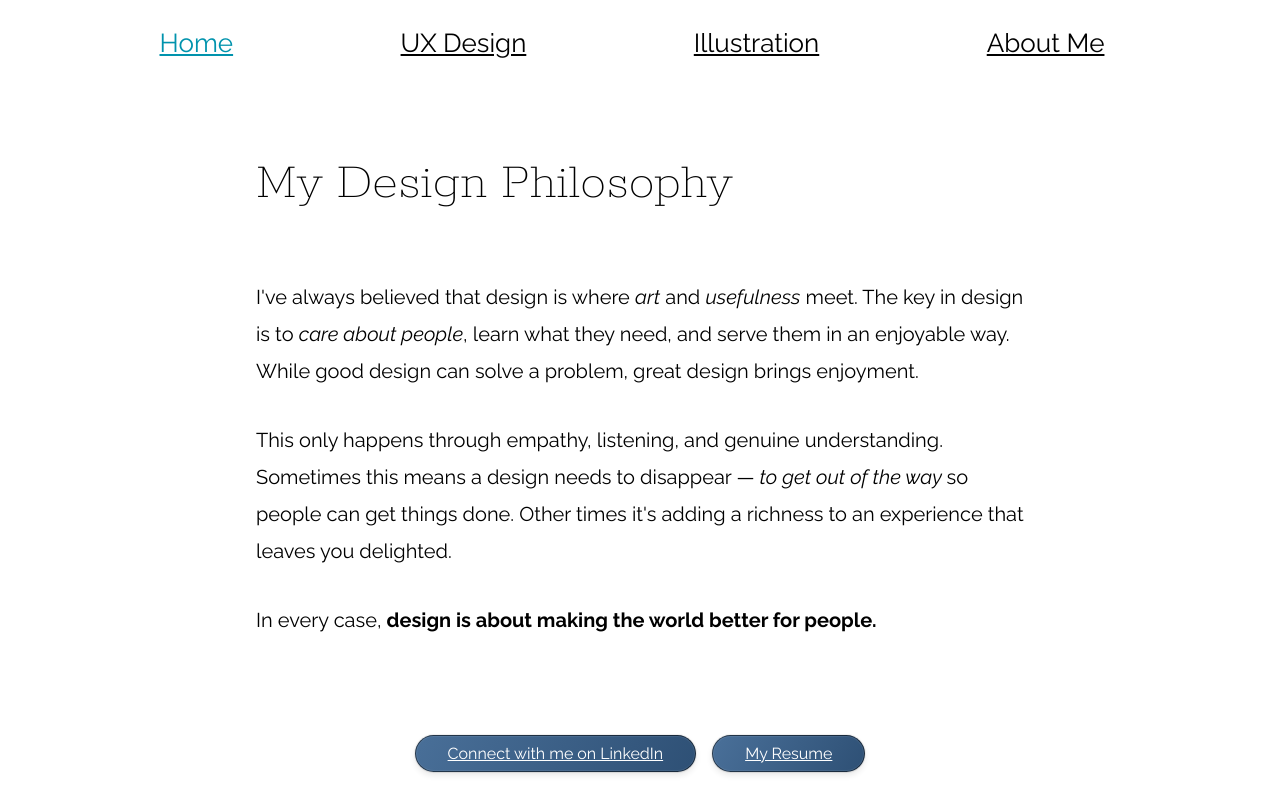
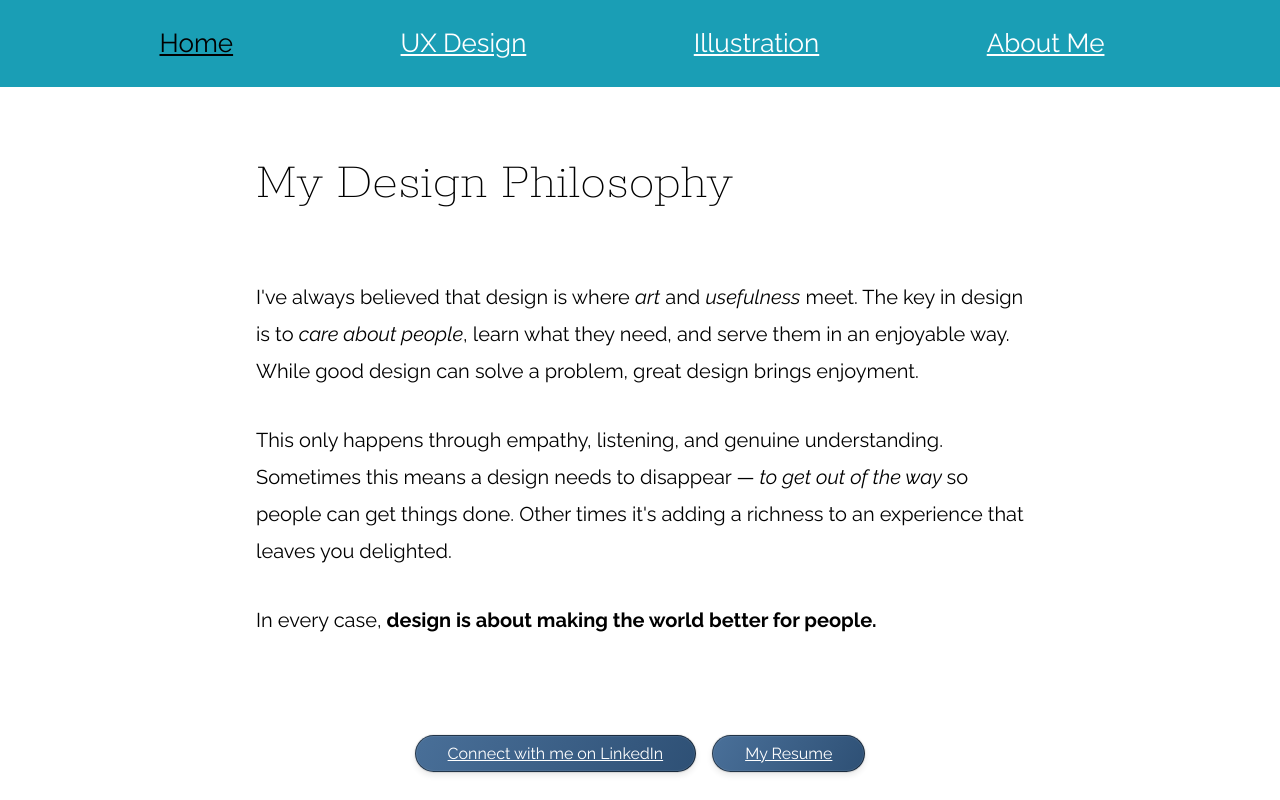
Before and after one commit to andrewdc/folio, an Astro site: page /about in a window 1280 px wide. In both pictures the pointer is over the link "Home". Shown: the top 800 px of the page. Built offline with nearby package versions, Linux system fonts and the light colour scheme; Astro itself is replaced by a stand-in of ours.

Commit message:
bewton colorz

```diff
--- a/src/components/MicroPaths.astro
+++ b/src/components/MicroPaths.astro
@@ -27,7 +27,7 @@ import right from '../assets/draws/right.png?url';
 		padding: var(--space) var(--space) var(--space) 0;
 		display: flex;
 		justify-content: space-evenly;
-		background: #ffffffde;
+		background: #0093ade5;
 		transition: all 0.25s ease-out;
 		/* flex-direction: column; */
 	}
@@ -46,7 +46,7 @@ import right from '../assets/draws/right.png?url';
 		/* border-color: #000000; */
 		/* border-radius: 32px; */
 		/* border: 1px solid #00000080; */
-		color: #000;
+		color: #fff;
 
 		/* width: 200px;
 		height: 200px; */
@@ -54,7 +54,7 @@ import right from '../assets/draws/right.png?url';
 		background-position: center; */
 	}
 	a:hover {
-		color: var(--color-accent);
+		color: #000;
 		background-position: 0 0;
 	}
 	@media (max-width: 768px) {
--- a/src/components/Paths.astro
+++ b/src/components/Paths.astro
@@ -52,7 +52,7 @@ import right from '../assets/draws/right.png?url';
 	}
 	a:hover {
 		background-position: 0 0;
-		color: var(--color-accent);
+		color: #000;
 		/* box-shadow: inset 0px -6px 0 0 var(--color-accent); */
 	}
 	@media (max-width: 768px) {
```
